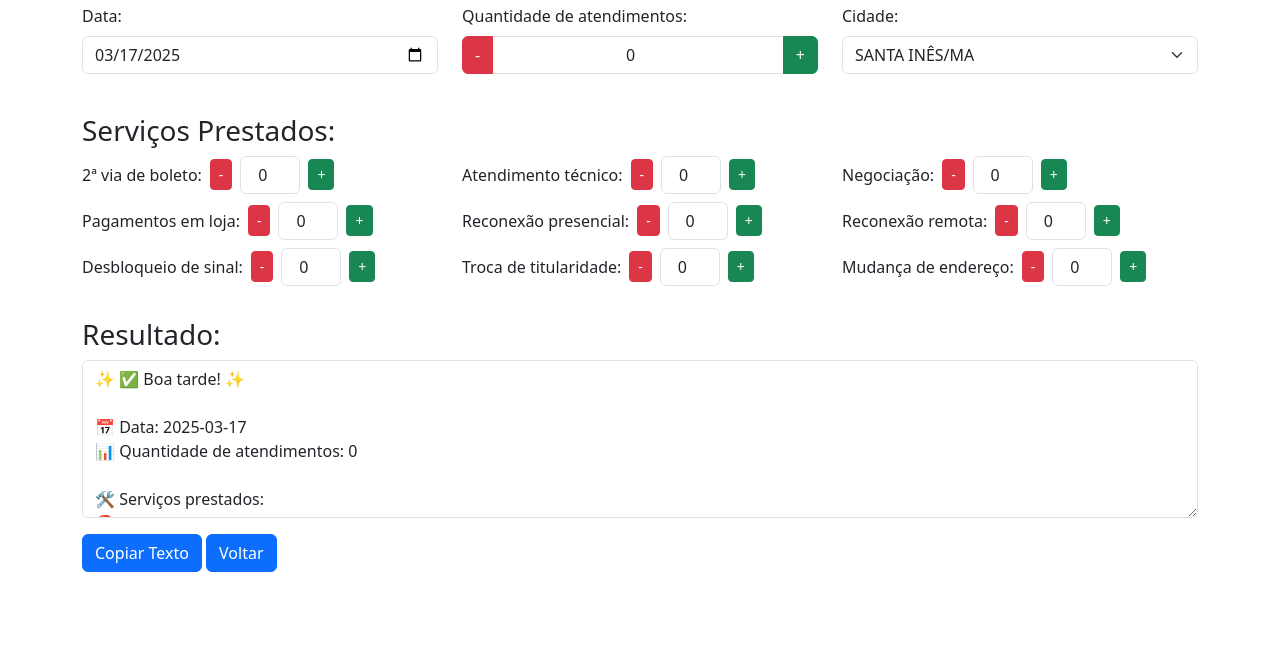
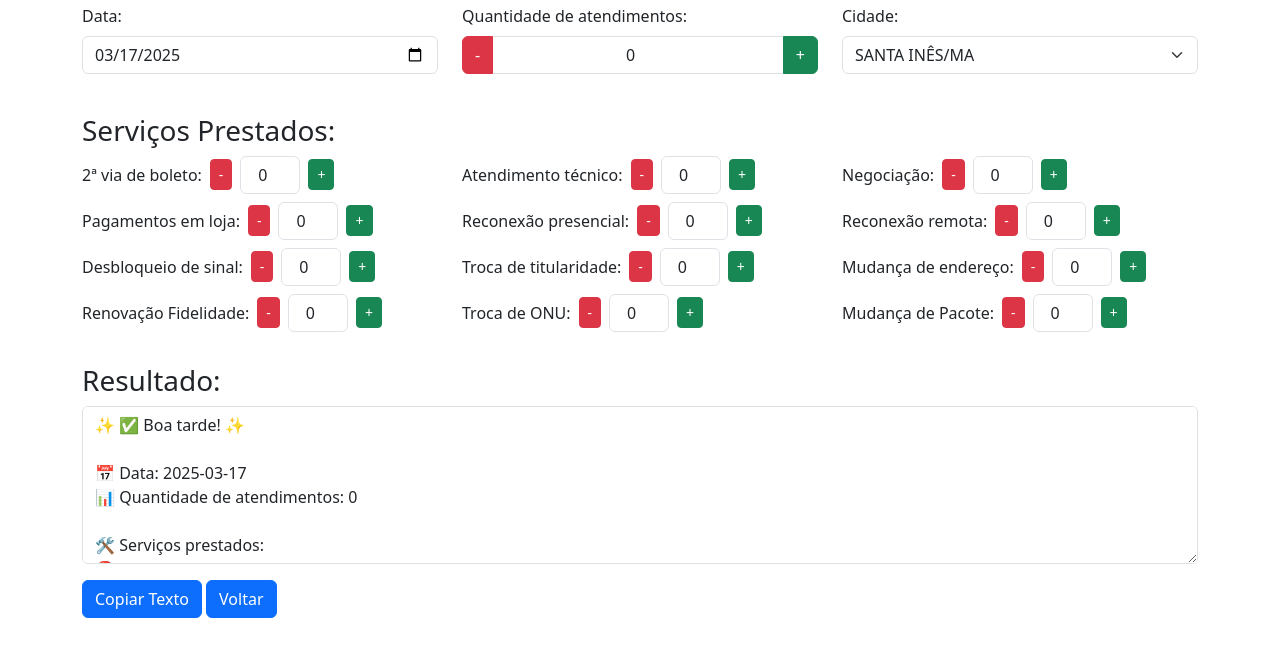
Before and after one commit to christianfelipesf/maxx, a plain HTML site: page servicos/relatorio.html in a window 1280 px wide. Shown: the part 66-722 px from the top of the page. Drawn offline with nearby package versions, Linux system fonts and the light colour scheme.

Commit message:
eweqq
eqweqweqw

```diff
--- a/servicos/relatorio.html
+++ b/servicos/relatorio.html
@@ -27,7 +27,8 @@
     <script>
         const servicosLista = [
             "2ª via de boleto", "Atendimento técnico", "Negociação", "Pagamentos em loja", "Reconexão presencial",
-            "Reconexão remota", "Desbloqueio de sinal", "Troca de titularidade", "Mudança de endereço"
+            "Reconexão remota", "Desbloqueio de sinal", "Troca de titularidade", "Mudança de endereço", "Renovação Fidelidade", "Troca de ONU",
+            "Mudança de Pacote"
         ];
 
         function atualizarTexto() {
```
